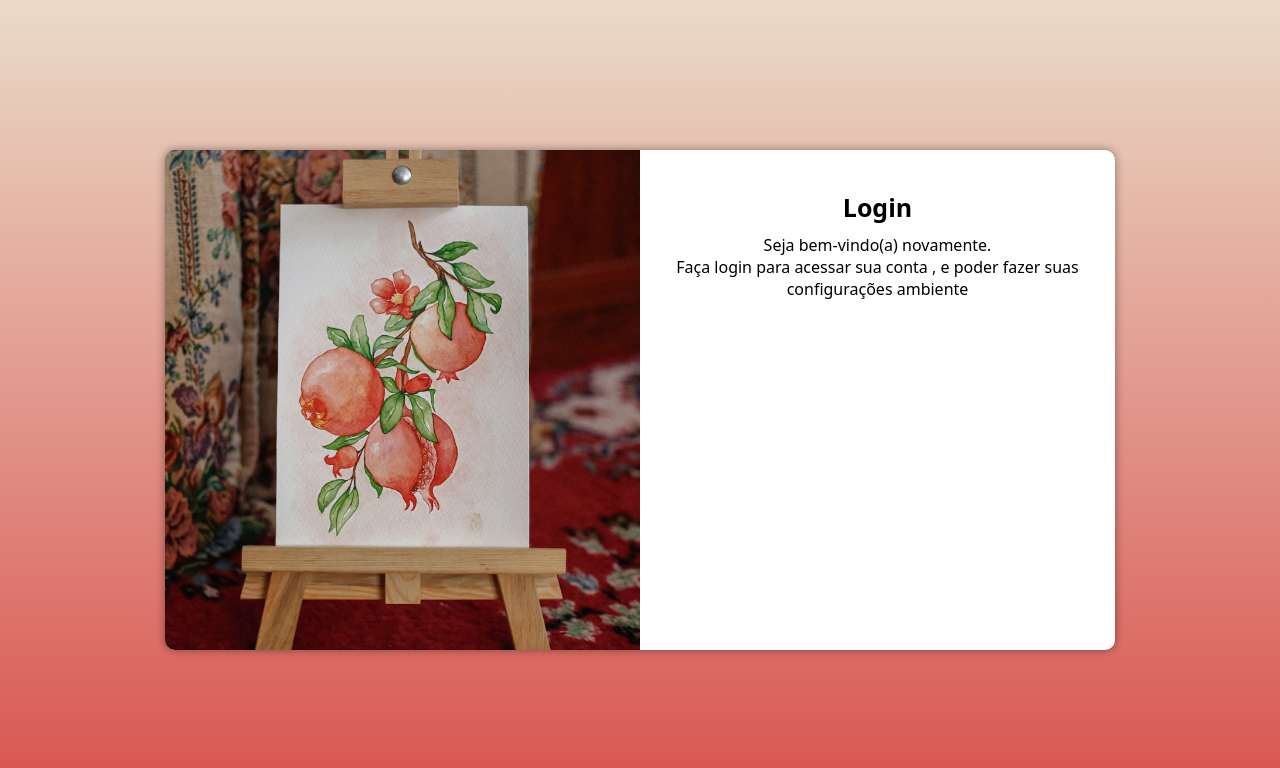
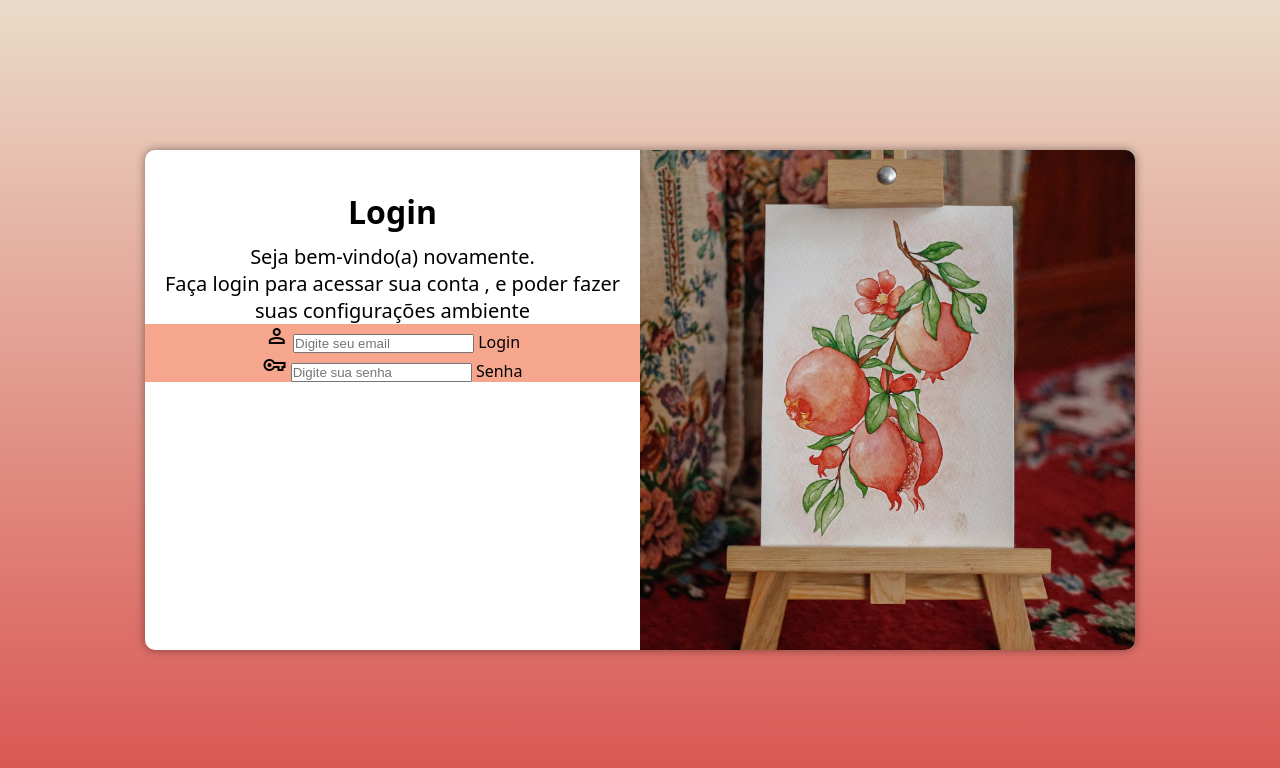
Before and after one commit to anthony-ricardox/projeto-login, a PHP site: page / in a window 1280 px wide. Shown: the top 768 px of the page. Run offline with PHP 8.4, Linux system fonts and the light colour scheme.

Commit message:
formulario-login

```diff
--- a/estilo/media-query.css
+++ b/estilo/media-query.css
@@ -40,17 +40,23 @@
           background-image: linear-gradient(to top, #D9534F, #EADBC8);
         }
         section#login{
-            width: 950px;
+            width: 990px;
         }
         section div#img{
-            float: left;
+            float: right;
             width: 50%;
             height: 100%;
         }
         section div#formulario{
-            float: right;
+            float: left;
             width: 50%;
             padding-top: 30px;
         }
+        section div h1{
+            font-size: 2em;
+        }
+        section div#formulario p{
+            font-size: 20px;
+        }
 
 }
--- a/estilo/style.css
+++ b/estilo/style.css
@@ -36,7 +36,7 @@ section#login{
     transform: translate(-50%,-50%);
 
     background-color: white;
-    width: 250px;
+    width: 300px;
     height: 500px;
 
     border-radius: 10px;
@@ -46,6 +46,11 @@ section#login{
     transition: width .3s, height .3s;
     transition-timing-function: ease;
 
+
+}
+section#login div.campo{
+    background-color: #F7A68E ;
+    text-align: center;
 
 }
 
@@ -72,5 +77,5 @@ section div#formulario{
 section div#formulario p{
     text-align: justify;
     text-align: center;
-
+    font-size:14px;
 }
--- a/index.html
+++ b/index.html
@@ -6,6 +6,9 @@
     <title>Tela Login</title>
     <link rel="stylesheet" href="estilo/style.css">
     <link rel="stylesheet" href="estilo/media-query.css">
+
+  <link href="https://fonts.googleapis.com/css2?family=Material+Symbols+Outlined" rel="stylesheet" />
+
 </head>
 <body>
         <main>
@@ -23,8 +26,25 @@
                      <p>Seja bem-vindo(a) novamente. </p>
 
                      <p> Faça login para acessar sua conta , e poder fazer suas configurações ambiente</p>
+
+                    <form action="login.php" method="post" autocomplete="on">
+
+                    <div class="campo">
+                        <span class="material-symbols-outlined"> person</span>
+                        <input type="email" name="login" id="ilogin" placeholder="Digite seu email" required autocomplete="email" maxlength="30">
+                        <label for="ilogin"> Login</label>
+                    </div>
+
+                    <div class="campo">
+                       <span class="material-symbols-outlined">vpn_key</span>
+                        <input type="password" name="senha" id="isenha" placeholder="Digite sua senha" required minlength="8" autocomplete="current-password">
+                         <label for="isenha">Senha</label>
+                    </div>
+
+
+                    </form>
+
                 </div>
-
 
             </section>
         </main>
```
